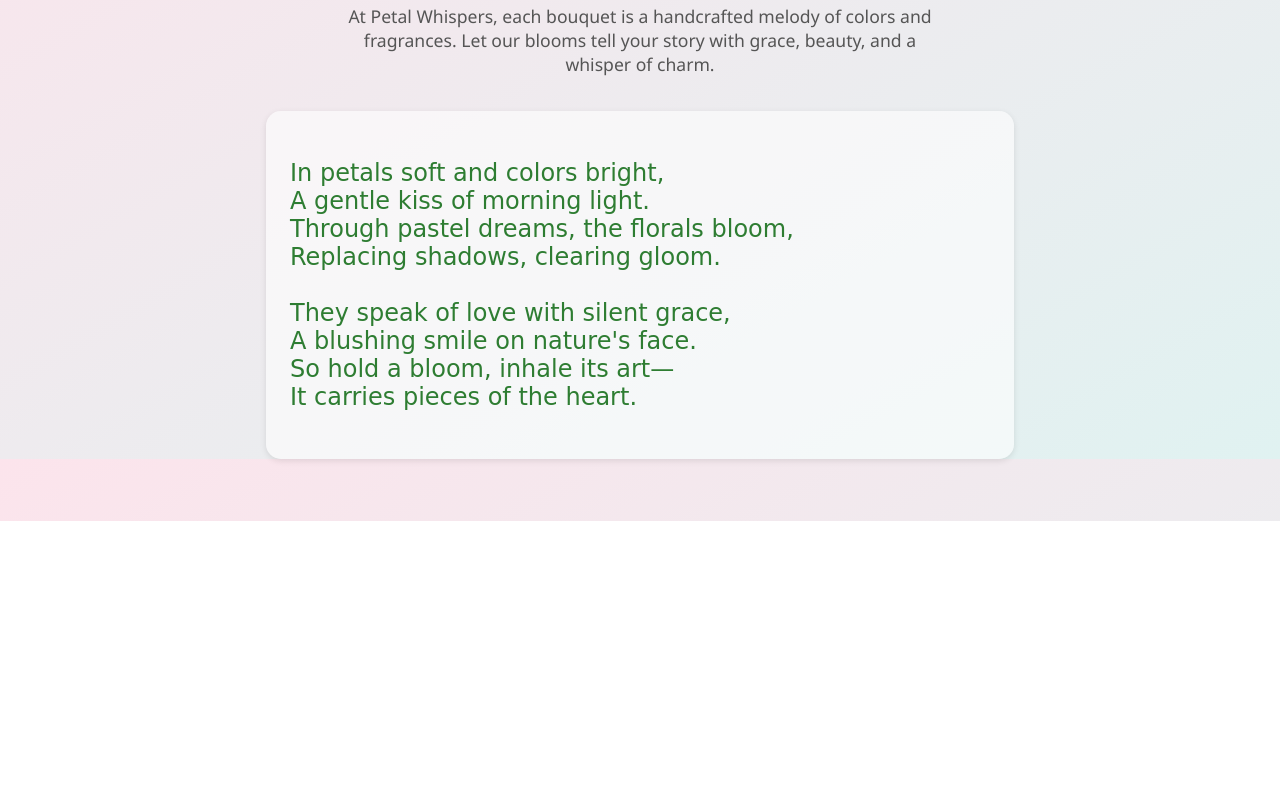
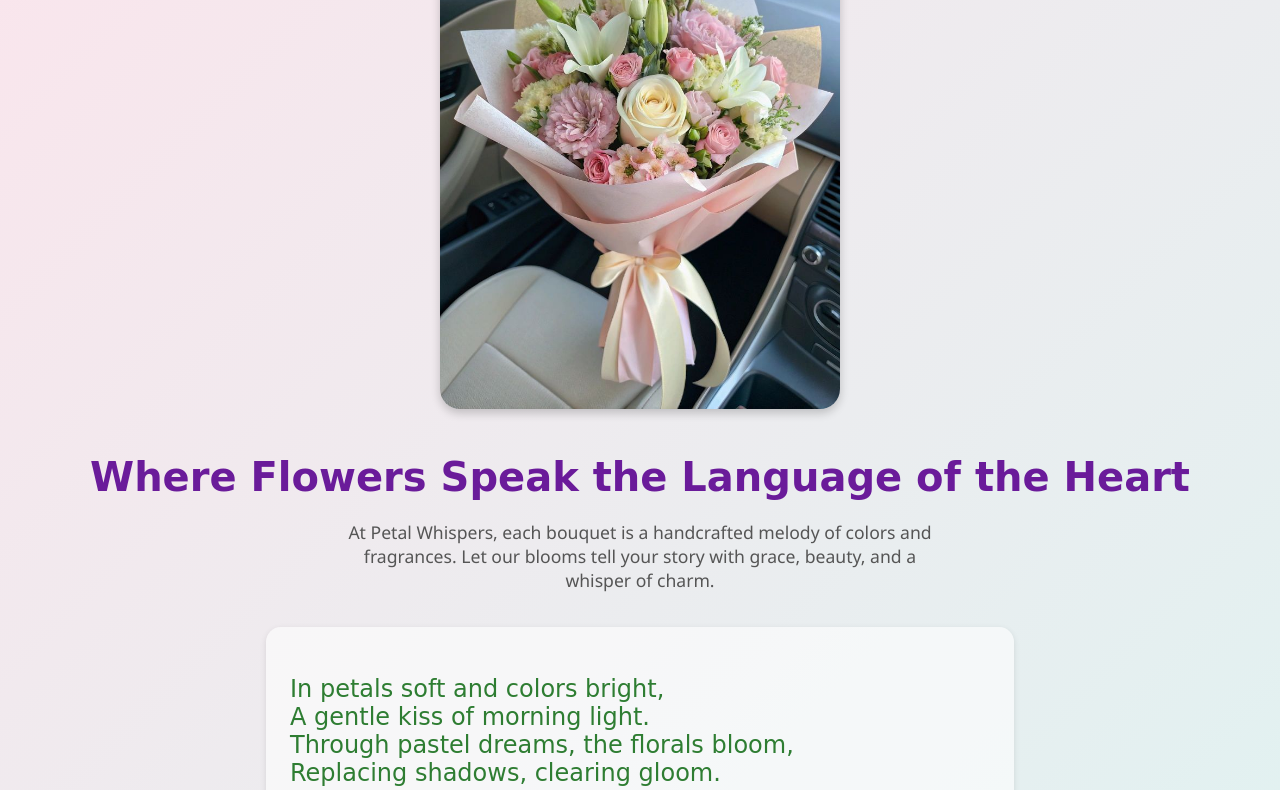
Before and after one commit to Nepal-College-of-Information-Technology/web-service-AnugyaKuinkel, a plain HTML site: page index.html in a window 1280 px wide. Shown: the part 279-1069 px from the top of the page. Before the commit the page ends 800 px from the top, so only its background shows below. Drawn offline with Linux system fonts and the light colour scheme.

Commit message:
Update index.html

```diff
--- a/index.html
+++ b/index.html
@@ -82,7 +82,7 @@
   </nav>
 
   <div class="hero">
-    <img src="/mnt/data/boquets.jpeg" alt="Beautiful Bouquet">
+    <img src="boquets.jpeg" alt="Beautiful Bouquet">
     <h2>Where Flowers Speak the Language of the Heart</h2>
     <p>At Petal Whispers, each bouquet is a handcrafted melody of colors and fragrances. Let our blooms tell your story with grace, beauty, and a whisper of charm.</p>
   </div>
```
